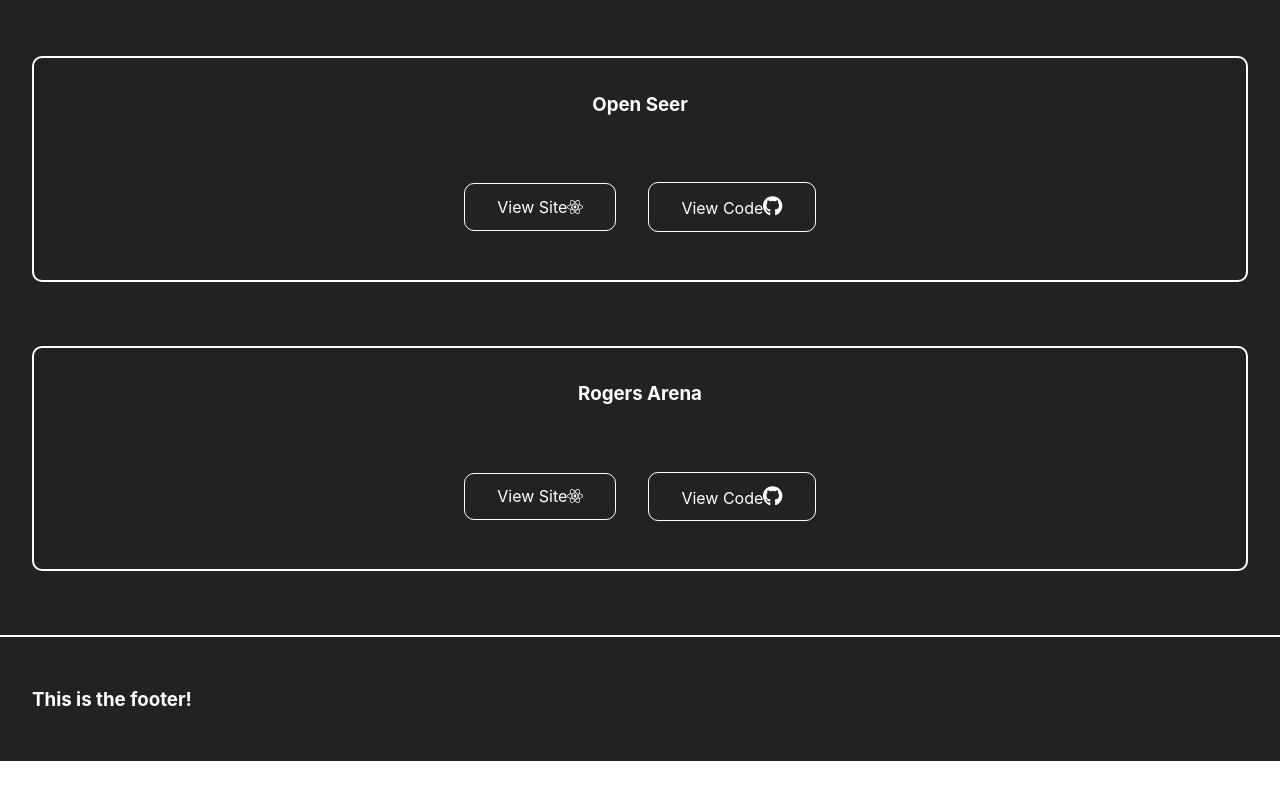
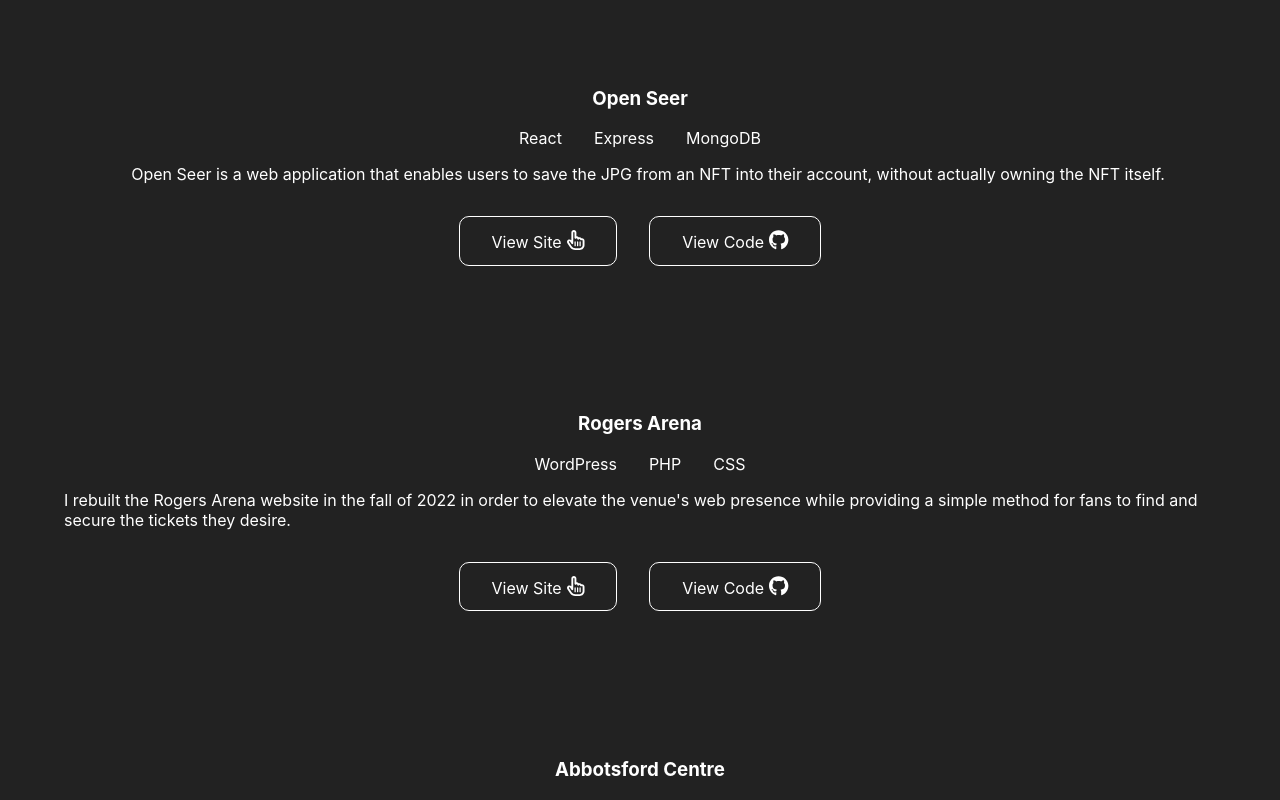
Before and after one commit to KevinVanstone/portfolio-kv, a Next.js app: page /portfolio in a window 1280 px wide. Shown: the part 740-1540 px from the top of the page. Before the commit the page ends 1501 px from the top, so only its background shows below. Built offline with nearby package versions, Linux system fonts and the light colour scheme.

Commit message:
Projects - MVP styling

```diff
--- a/components/Project/Project.jsx
+++ b/components/Project/Project.jsx
@@ -2,7 +2,8 @@
 import styles from "./Project.module.scss";
 import Link from "next/link";
 import { FontAwesomeIcon } from "@fortawesome/react-fontawesome";
-import { faGithub, faReact } from "@fortawesome/free-brands-svg-icons";
+import { faGithub } from "@fortawesome/free-brands-svg-icons";
+import { faHandPointer } from "@fortawesome/free-regular-svg-icons";
 
 const Project = ({ data }) => {
   return (
@@ -14,19 +15,19 @@
         <p className={styles[`project__tech-name`]}>{data.tech3}</p>
       </div>
       <p className={styles[`project__tech-desc`]}>{data.description}</p>
-      <div className={styles[`project__links`]}>
-        <Link href={data.name} className={styles[`project__tech-link`]}>
+      <div className={styles[`project__buttons`]}>
+        <Link href={data.name} className={styles[`project__button-link`]}>
           View Site
           <FontAwesomeIcon
-            icon={faReact}
-            style={{ fontSize: 16, color: "white" }}
+            icon={faHandPointer}
+            style={{ fontSize: 20, color: "white", marginLeft: "5px" }}
           />
         </Link>
-        <Link href={data.name} className={styles[`project__tech-link`]}>
+        <Link href={data.name} className={styles[`project__button-link`]}>
           View Code
           <FontAwesomeIcon
             icon={faGithub}
-            style={{ fontSize: 20, color: "white" }}
+            style={{ fontSize: 20, color: "white", marginLeft: "5px" }}
           />
         </Link>
       </div>
--- a/components/Project/Project.module.scss
+++ b/components/Project/Project.module.scss
@@ -7,8 +7,6 @@
   height: auto;
   margin: 2rem 0;
   padding: 1rem;
-  border: 2px solid $kv-white;
-  border-radius: 10px;
   display: flex;
   flex-direction: column;
   align-items: center;
@@ -34,18 +32,14 @@
     margin: 1rem 0 0 1rem;
   }
 
-  &__links {
+  &__buttons {
     display: flex;
     flex-direction: row;
     align-items: center;
     margin: 2rem 0;
   }
 
-  &__links-name {
-    font-size: 16px;
-  }
-
-  &__tech-link {
+  &__button-link {
     color: $kv-white;
     margin: 0 1rem;
     text-decoration: none;
@@ -54,7 +48,7 @@
     border-radius: 10px;
   }
 
-  &__tech-link:hover {
+  &__button-link:hover {
     text-decoration: underline;
   }
 }
--- a/components/ProjectList/ProjectList.jsx
+++ b/components/ProjectList/ProjectList.jsx
@@ -5,16 +5,35 @@
 const myProjects = [
   {
     name: "Better Bettor Dashboard",
-    tech: "React",
-    tech2: "Express",
+    tech: "NextJS",
+    tech2: "React",
     tech3: "SASS",
-    description: "The Better Bettor Dashboard is a web application that leverages the NHL Stats API to present bettors with the information they need to make LIVE betting decisions."
+    description:
+      "The Better Bettor Dashboard is a web application that leverages the NHL Stats API to present bettors with the information they need to make LIVE betting decisions.",
   },
   {
     name: "Open Seer",
+    tech: "React",
+    tech2: "Express",
+    tech3: "MongoDB",
+    description:
+      "Open Seer is a web application that enables users to save the JPG from an NFT into their account, without actually owning the NFT itself.",
   },
   {
     name: "Rogers Arena",
+    tech: "WordPress",
+    tech2: "PHP",
+    tech3: "CSS",
+    description:
+      "I rebuilt the Rogers Arena website in the fall of 2022 in order to elevate the venue's web presence while providing a simple method for fans to find and secure the tickets they desire.",
+  },
+  {
+    name: "Abbotsford Centre",
+    tech: "WordPress",
+    tech2: "PHP",
+    tech3: "CSS",
+    description:
+      "I rebuilt the Abbotsford Centre website in the summer of 2023 in order to elevate the venue's web presence while providing a simple method for fans to find and secure the tickets they desire.",
   },
 ];
 
```
